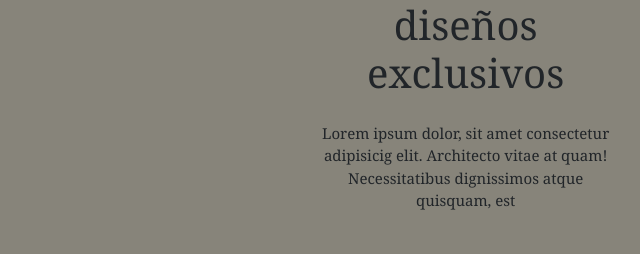
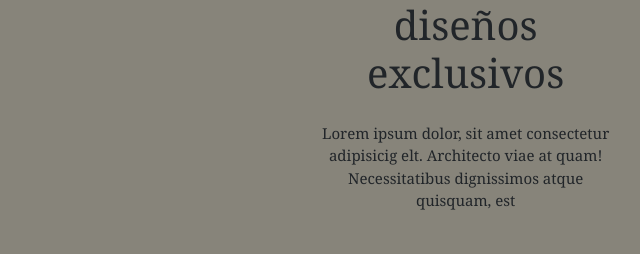
Before and after one commit to heber497/herreria_antonutti, a plain HTML site: page index.html in a window 1280 px wide. Shown: the part 1740-1994 px from the top of the page, 556-1196 px from the left. Drawn offline with nearby package versions, Linux system fonts and the light colour scheme.

Commit message:
se hace un merge entre el desafio numero 2 y master

```diff
--- a/index.html
+++ b/index.html
@@ -68,7 +68,7 @@
                <div class="trabajos__cartas">
                      <img class="trabajos__regla"  src="./img/aluminio-regla.jpg" alt="sujeteo tomandos medias con una regla">
                      <h3 class="trabajos__titulo">diseños exclusivos</h3>
-                     <p class="trabajos__texto">Lorem ipsum dolor, sit amet consectetur adipisicig elit. Architecto vitae at quam! Necessitatibus dignissimos atque quisquam, est</p>
+                     <p class="trabajos__texto">Lorem ipsum dolor, sit amet consectetur adipisicig elt. Architecto viae at quam! Necessitatibus dignissimos atque quisquam, est</p>
               </div>
         </section>
         <section class="presentacion" data-aos="flip-down">
```
